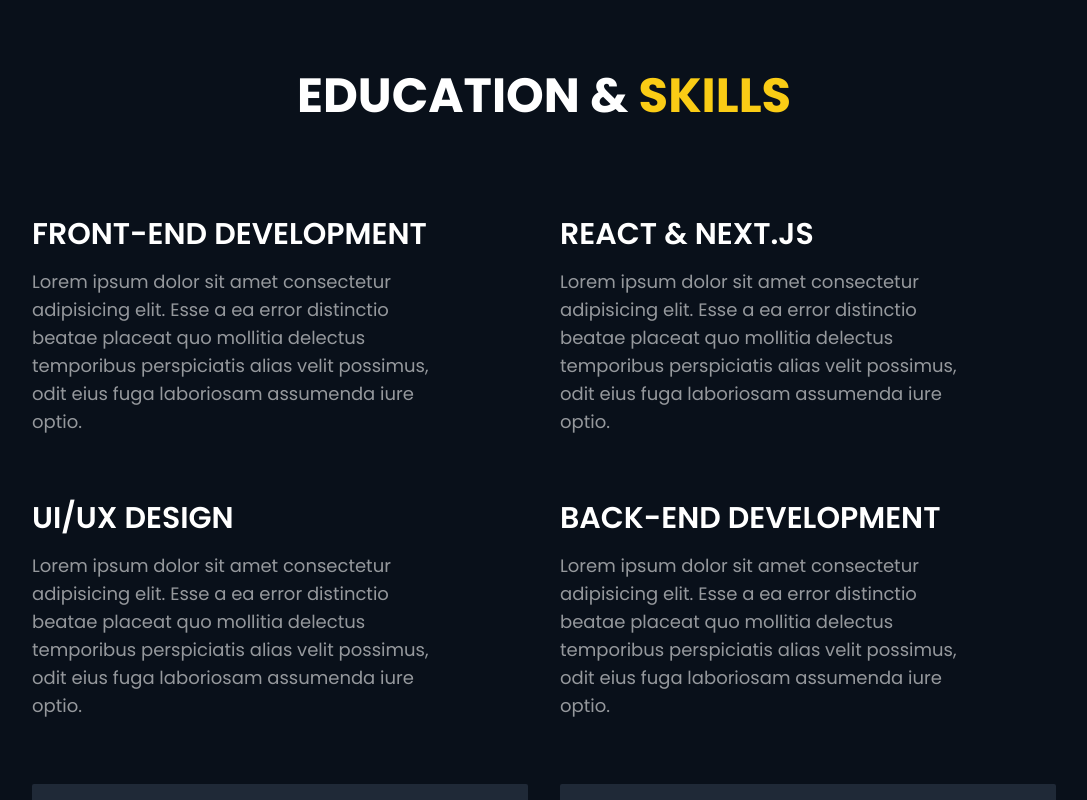
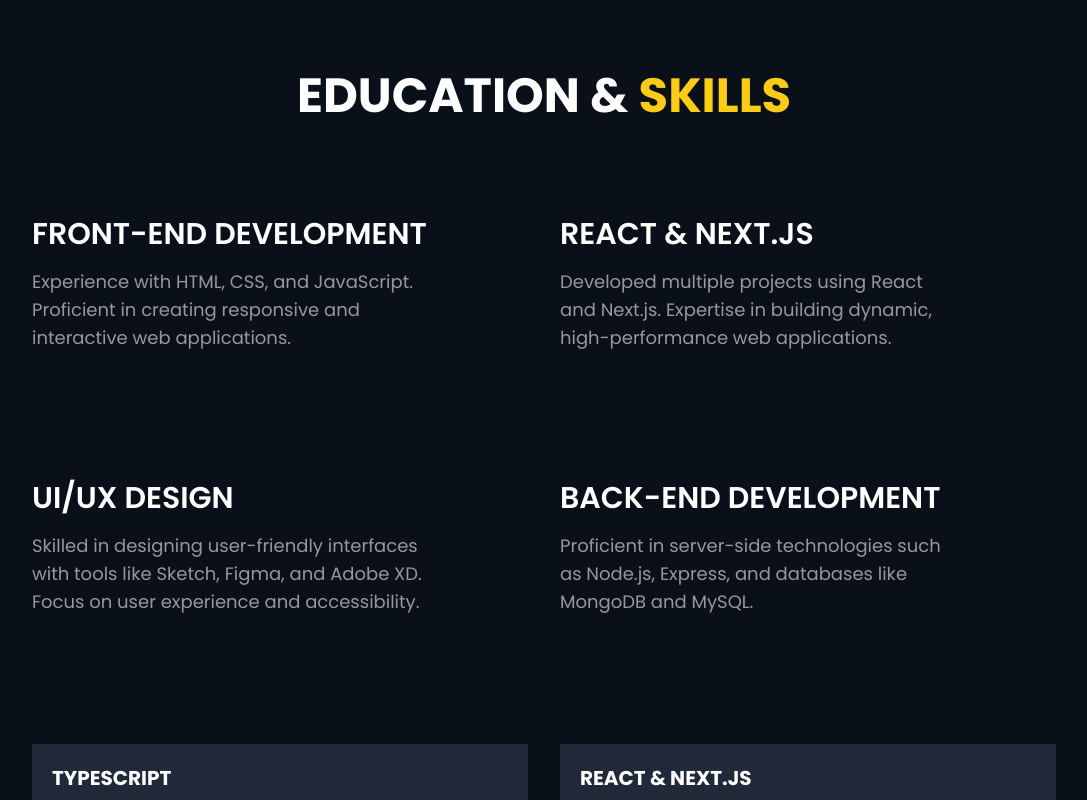
Before and after one commit to ata-shahid/portfolio-website, a Next.js app: page / in a window 1280 px wide. Shown: the part 1660-2460 px from the top of the page, without its empty margins (96-1183 px from the left). Built offline with nearby package versions, Linux system fonts and the light colour scheme.

Commit message:
improve styling in skills components

```diff
--- a/components/Skills/Language.tsx
+++ b/components/Skills/Language.tsx
@@ -9,7 +9,7 @@
   level3: string;
 }
 
-const Language = ({level1, level2, level3, skill1, skill2, skill3}: LanguageProps) => {
+const Language = ({ level1, level2, level3, skill1, skill2, skill3 }: LanguageProps) => {
   return (
     <div>
       <div className='relative mb-12'>
--- a/components/Skills/Skill.tsx
+++ b/components/Skills/Skill.tsx
@@ -2,13 +2,16 @@
 
 interface SkillProps {
   title: string;
+  description: string;
 }
 
-const Skill = ({ title }: SkillProps) => {
+const Skill = ({ title, description }: SkillProps) => {
   return (
-    <div className="mb-[2rem] md:mb-[4rem]">
+    <div className="mb-[2rem] md:mb-[4rem] flex flex-col justify-start h-[200px]">
       <h1 className="mt-8 uppercase font-semibold mb-4 text-xl sm:text-2xl md:text-3xl text-white">{title}</h1>
-      <p className="text-[#ffffffb6] font-normal w-[80%] text-lg opacity-80">Lorem ipsum dolor sit amet consectetur adipisicing elit. Esse a ea error distinctio beatae placeat quo mollitia delectus temporibus perspiciatis alias velit possimus, odit eius fuga laboriosam assumenda iure optio.</p>
+      <p className="text-[#ffffffb6] font-normal w-[80%] text-lg opacity-80">
+        {description}
+      </p>
     </div>
   );
 };
--- a/components/Skills/Skills.tsx
+++ b/components/Skills/Skills.tsx
@@ -6,20 +6,57 @@
   return (
     <div className='pt-[4rem] md:pt-[8rem] pb-[5rem] bg-[#09101a]'>
       <h1 className='heading'>Education &amp; <span className='text-yellow-400'>Skills</span></h1>
-      <div className='flex flex-wrap w-[80%] mx-auto pt-[4rem] md:pt:pt-[8rem] gap-[2rem] items-center'>
+
+      {/* Text Containers Row */}
+      <div className='flex flex-wrap w-[80%] mx-auto pt-[1rem] md:pt-[2rem] gap-[2rem] items-start mt-8'>
         <div className='flex-1'>
-          <Skill title="Front-End Development"/>
-          <Skill title= "UI/UX Design"/>
-          <Language skill1="TypeScript" skill2="Tailwind CSS" skill3="Figma" level1="w-[85%]" level2="w-[80%]" level3="w-[90%]"/>
+          <Skill
+            title="Front-End Development"
+            description="Experience with HTML, CSS, and JavaScript. Proficient in creating responsive and interactive web applications."
+          />
+          <Skill
+            title="UI/UX Design"
+            description="Skilled in designing user-friendly interfaces with tools like Sketch, Figma, and Adobe XD. Focus on user experience and accessibility."
+          />
         </div>
         <div className='flex-1'>
-          <Skill title="React & Next.js"/>
-          <Skill title= "Back-End Development"/>
-          <Language skill1="React & Next.js" skill2="Node.js" skill3="Adobe Creative Suite" level1="w-[90%]" level2="w-[75%]" level3="w-[85%]"/>
+          <Skill
+            title="React & Next.js"
+            description="Developed multiple projects using React and Next.js. Expertise in building dynamic, high-performance web applications."
+          />
+          <Skill
+            title="Back-End Development"
+            description="Proficient in server-side technologies such as Node.js, Express, and databases like MongoDB and MySQL."
+          />
         </div>
       </div>
+
+      {/* Bars Containers Row */}
+      <div className='flex flex-wrap w-[80%] mx-auto  gap-[2rem] items-start mt-8'>
+        <div className='flex-1'>
+          <Language
+            skill1="TypeScript"
+            skill2="Tailwind CSS"
+            skill3="Figma"
+            level1="w-[85%]"
+            level2="w-[80%]"
+            level3="w-[90%]"
+          />
+        </div>
+        <div className='flex-1'>
+          <Language
+            skill1="React & Next.js"
+            skill2="Node.js"
+            skill3="Adobe Creative Suite"
+            level1="w-[90%]"
+            level2="w-[75%]"
+            level3="w-[85%]"
+          />
+        </div>
+      </div>
+
     </div>
   )
 }
 
-export default Skills
+export default Skills;
```
